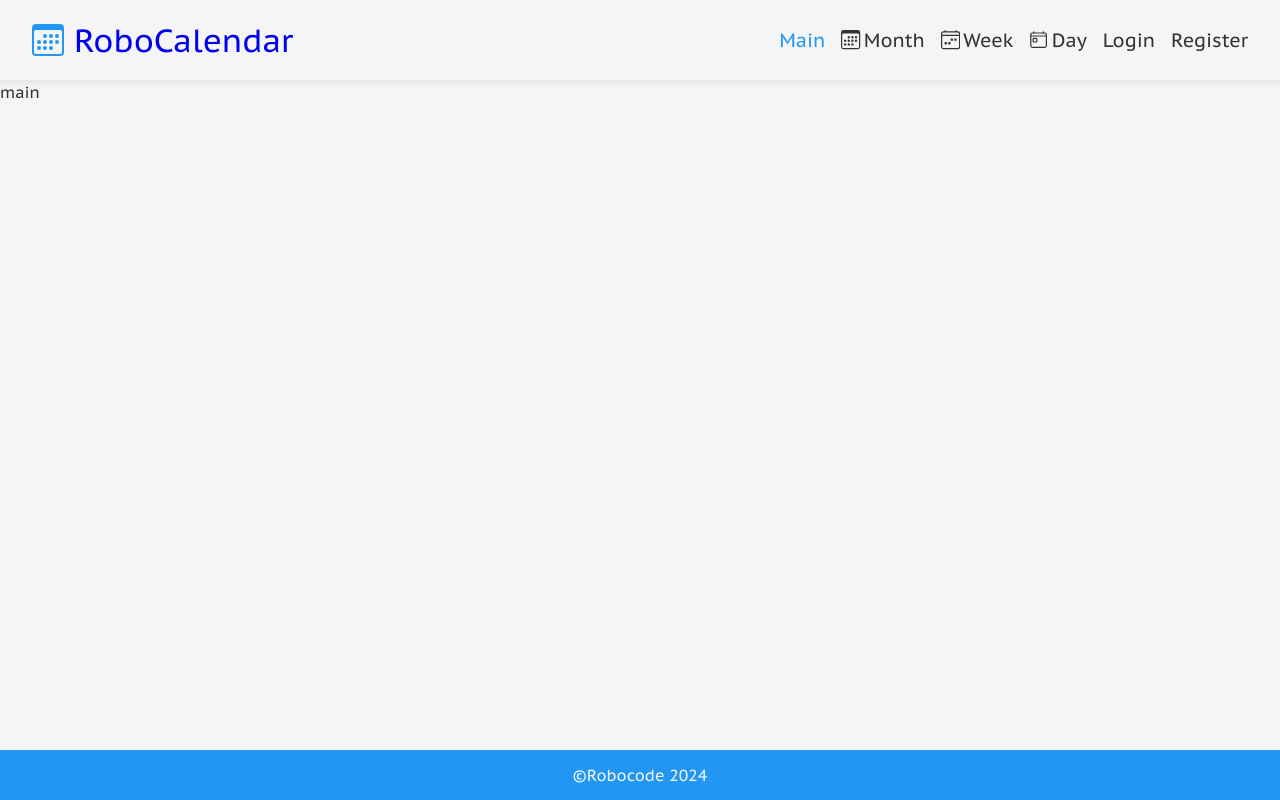
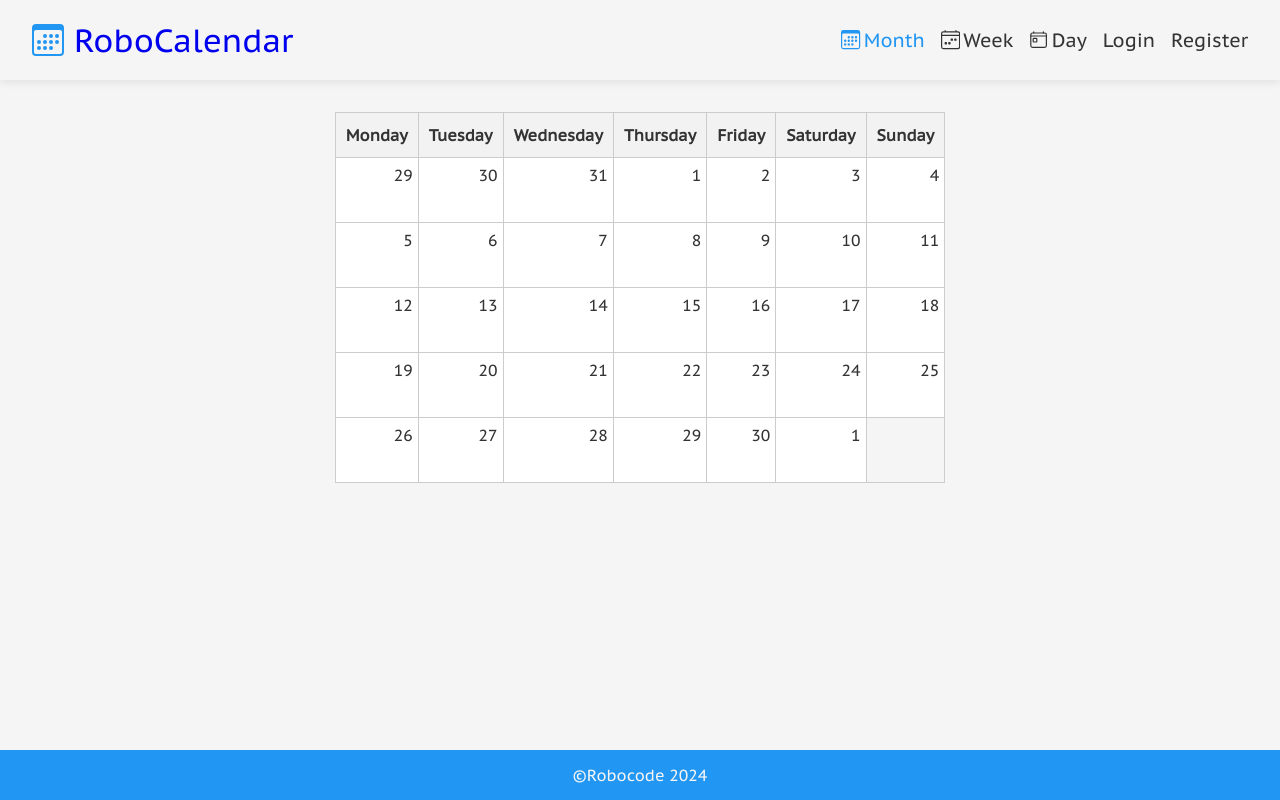
Before and after one commit to BSenichak/Project-3, a React (Vite) app: page / in a window 1280 px wide. Built offline with nearby package versions, Linux system fonts and the light colour scheme.

Commit message:
remove main page

```diff
--- a/src/components/Header/Header.jsx
+++ b/src/components/Header/Header.jsx
@@ -17,14 +17,6 @@ function Header(props) {
             <nav className={style.navBar}>
                 <NavLink
                     to="/"
-                    className={({ isActive }) =>
-                        isActive ? style.active : style.link
-                    }
-                >
-                    Main
-                </NavLink>
-                <NavLink
-                    to="/month"
                     className={({ isActive }) =>
                         isActive ? style.active : style.link
                     }
--- a/src/components/Main/Main.jsx
+++ b/src/components/Main/Main.jsx
@@ -27,8 +27,7 @@ function Main(props) {
                 </button>
             )}
             <Routes>
-                <Route path="/" index element={<div>main</div>} />
-                <Route path="/month" element={<MCalendar />} />
+                <Route path="/" element={<MCalendar />} />
                 <Route path="/week" element={<WCalendar />} />
                 <Route path="/day" element={<DCalendar />} />
                 <Route path="/login" element={<LoginPage />} />
```
